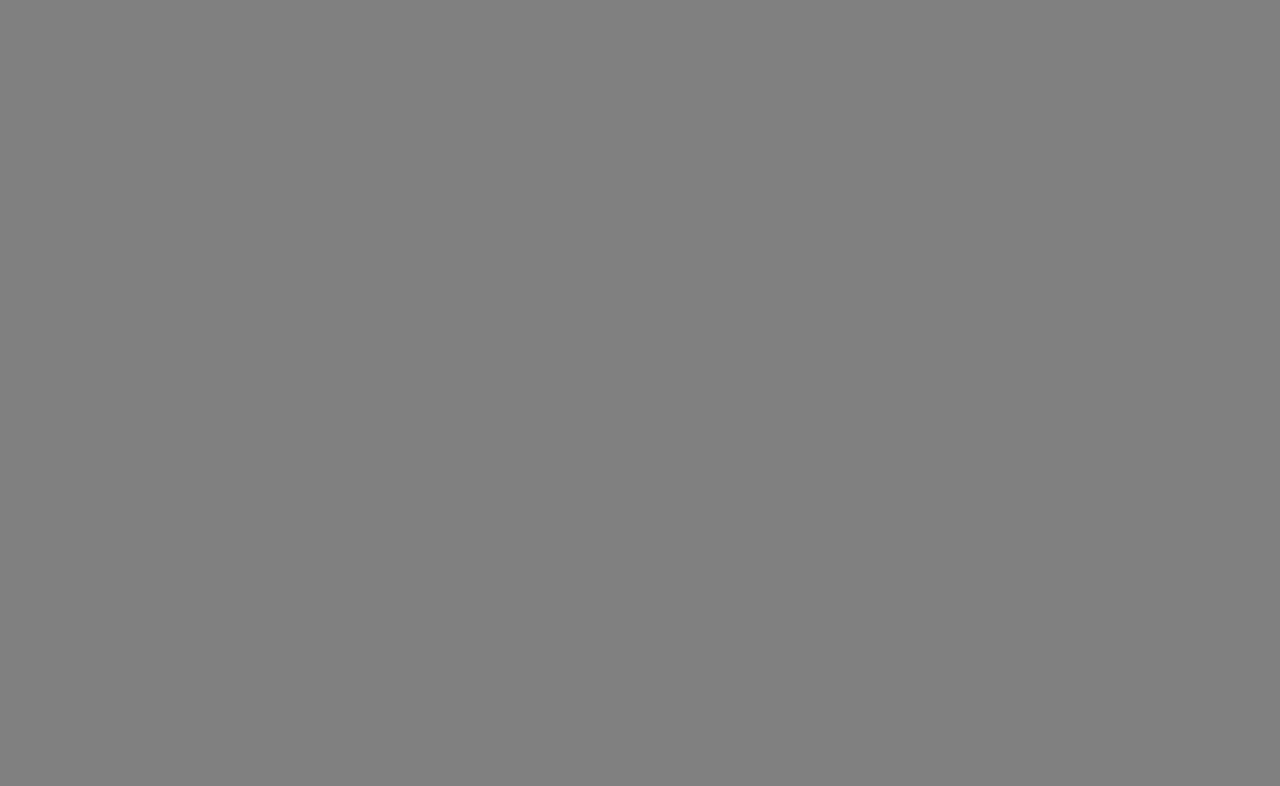
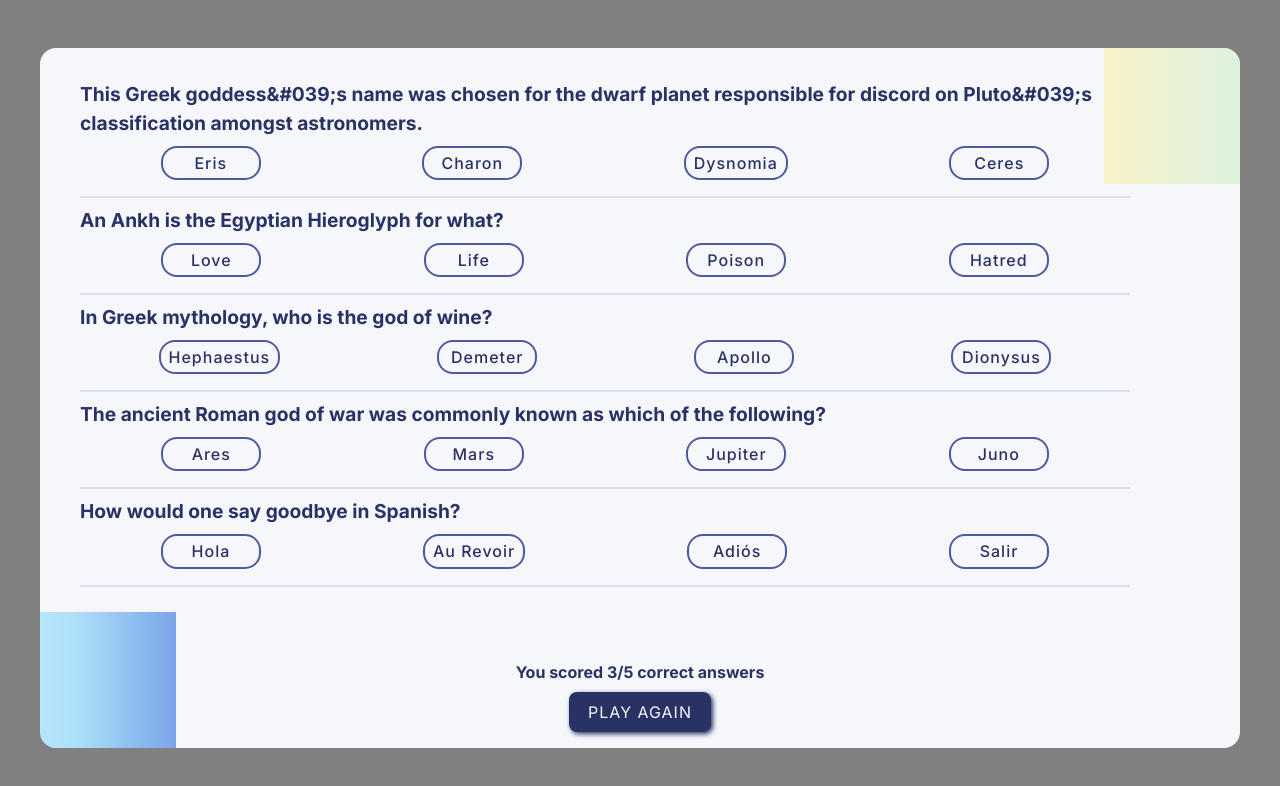
Before and after one commit to RosaBen/Scrimba-quizz, a React (Vite) app: page /results in a window 1280 px wide. Before the commit this address had no page. Shown: the top 786 px of the page. Built offline with nearby package versions, Linux system fonts and the light colour scheme.

Commit message:
added css to answers page

```diff
--- a/src/App.jsx
+++ b/src/App.jsx
@@ -5,6 +5,7 @@ import { useState, useEffect } from "react";
 // import pages
 import Home from "./pages/Home";
 import QuestionsPage from "./pages/QuestionsPage";
+import Results from "./pages/Results";
 
 // Import scripts
 import { quiz } from "./assets/scripts/data";
@@ -39,6 +40,16 @@ function App() {
             />
           }
         />
+        <Route
+          path="results"
+          element={
+            <Results
+              data={data}
+              currentIndex={currentQIndex}
+              setIndex={setCurrentQIndex}
+            />
+          }
+        />
       </Routes>
       <div className="bubbles">
         <div></div>
--- a/src/assets/styles/pages.css
+++ b/src/assets/styles/pages.css
@@ -50,12 +50,12 @@ a {
   box-shadow: 2px 2px 5px var(--main-color);
 }
 
-/* Homepage */
 main {
   padding: 1.5rem;
   display: flex;
   flex-direction: column;
 }
+/* Homepage */
 
 .homepage {
   max-height: 500px;
@@ -89,6 +89,30 @@ main {
   bottom: 1rem;
 }
 
+/* results page */
+
+.results-page {
+  height: 700px;
+  align-items: flex-start;
+}
+
+.score {
+  position: absolute;
+  bottom: 1rem;
+  align-self: center;
+  display: flex;
+  flex-direction: column;
+  gap: 0.5rem;
+  align-items: center;
+}
+
+.score p {
+  font-size: 1rem;
+  color: var(--main-color);
+  font-weight: 700;
+}
+/* quiz design */
+
 .question {
   margin: 0.5rem 1rem;
   max-width: calc(var(--max-width-desktop) - 150px);
@@ -107,6 +131,7 @@ main {
   display: flex;
   justify-content: space-around;
   align-items: center;
+  margin-bottom: 0.5rem;
 }
 
 .options-btn button {
@@ -118,6 +143,7 @@ main {
   color: var(--main-color);
   letter-spacing: 1px;
   font-weight: 500;
+  font-size: 1rem;
 }
 
 /* Pages design */
--- a/src/components/Questions.jsx
+++ b/src/components/Questions.jsx
@@ -1,4 +1,5 @@
 export default function Questions({ data, currentIndex, setIndex }) {
+  console.log(data);
   const questionsList = data.map((q, index) => {
     const optionsList = q.options.map((opt, i) => {
       return <button key={i}>{opt}</button>;
--- a/src/pages/Home.jsx
+++ b/src/pages/Home.jsx
@@ -1,3 +1,5 @@
+import { Link } from "react-router";
+
 export default function Home() {
   return (
     <main className="homepage">
@@ -6,9 +8,9 @@ export default function Home() {
         Select one answer for each question, and see how many answers are
         correct
       </p>
-      <a href="/quiz" target="_blank" rel="noopener noreferrer">
+      <Link to="/quiz" target="_blank" rel="noopener noreferrer">
         Start Quiz
-      </a>
+      </Link>
     </main>
   );
 }
--- a/src/pages/QuestionsPage.jsx
+++ b/src/pages/QuestionsPage.jsx
@@ -1,10 +1,11 @@
 import Questions from "../components/Questions";
+import { Link } from "react-router";
 
 export default function QuestionsPage({ data, currentIndex, setIndex }) {
   return (
     <main className="quiz-page">
       <Questions data={data} currentIndex={currentIndex} setIndex={setIndex} />
-      <a href="/answers">Check answers</a>
+      <Link to="/results">Check answers</Link>
     </main>
   );
 }
--- /dev/null
+++ b/src/pages/Results.jsx
@@ -0,0 +1,13 @@
+import { Link } from "react-router";
+import Questions from "../components/Questions";
+export default function Results({ data, currentIndex, setIndex }) {
+  return (
+    <main className="results-page">
+      <Questions data={data} currentIndex={currentIndex} setIndex={setIndex} />
+      <div className="score">
+        <p>You scored 3/5 correct answers</p>
+        <Link to="/">Play again</Link>
+      </div>
+    </main>
+  );
+}
```
